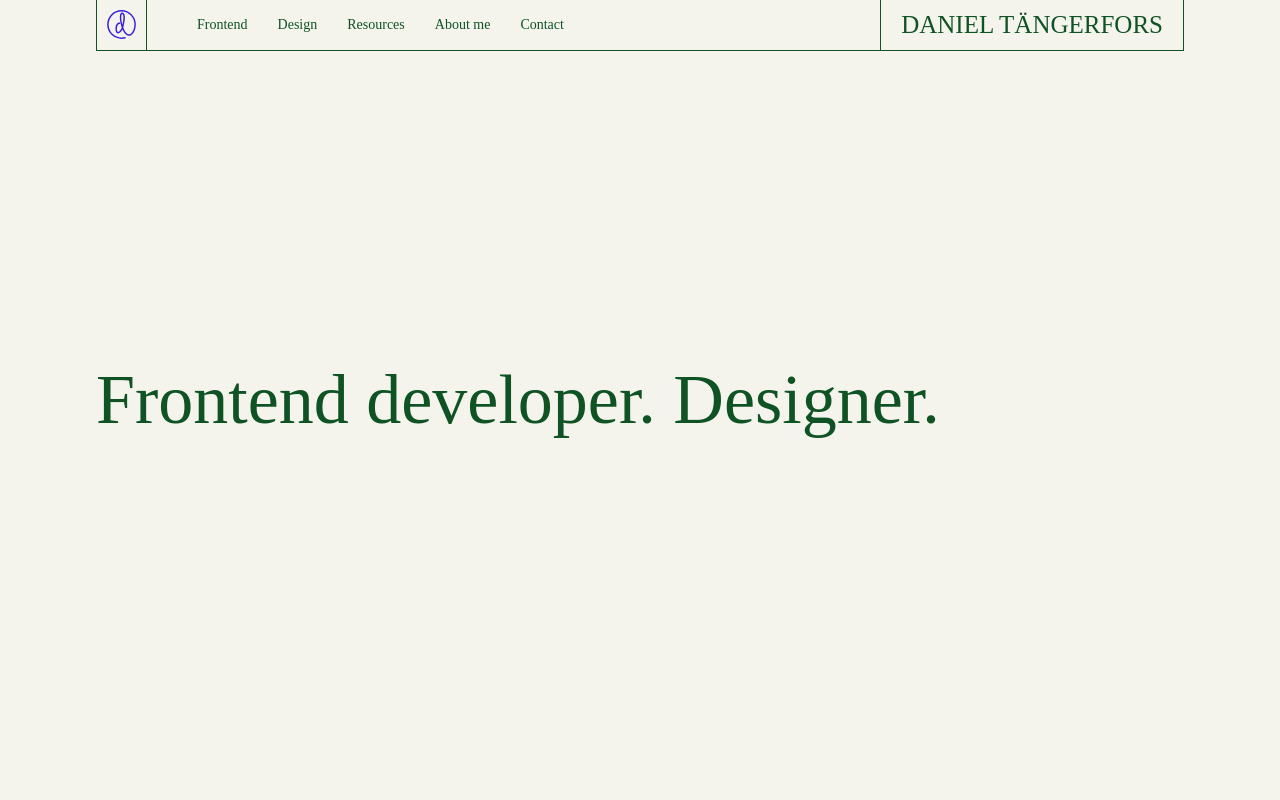
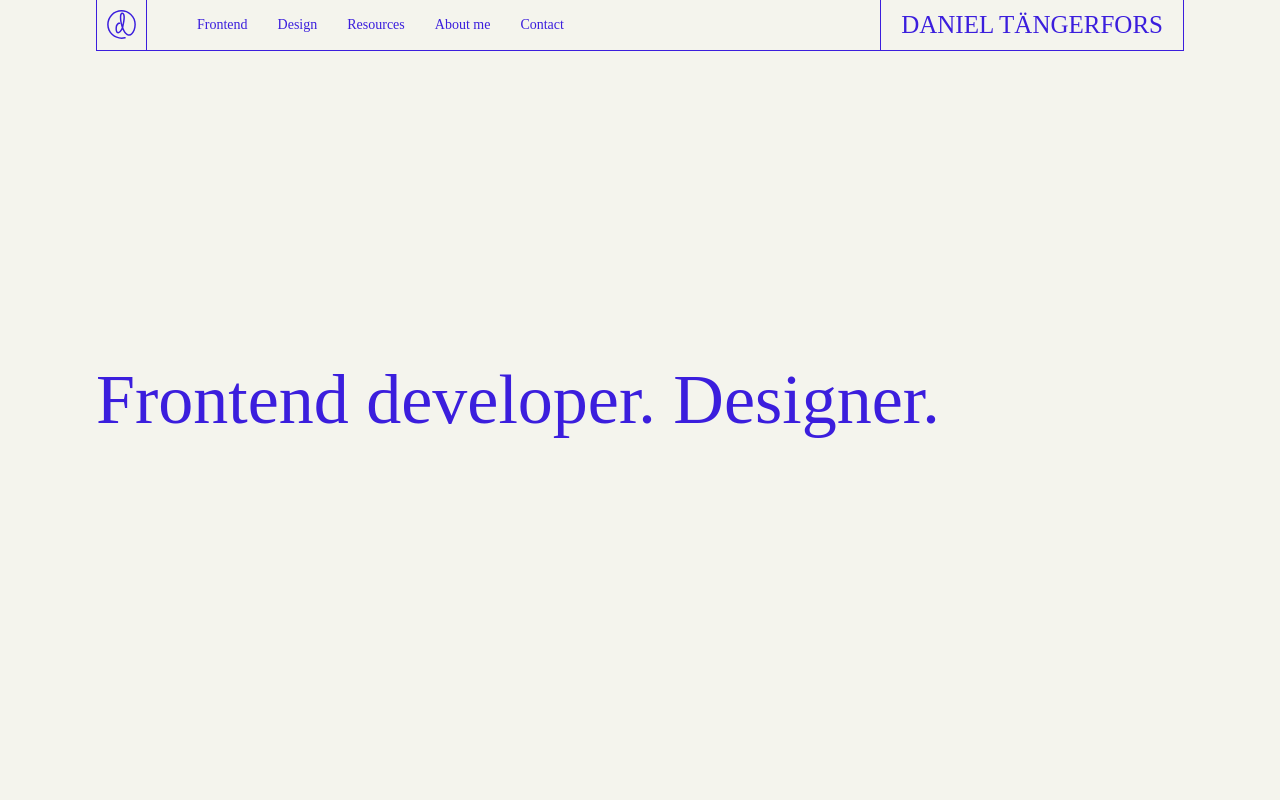
Before and after one commit to dtangerfors/react-portfolio, a React (Create React App) app: page / in a window 1280 px wide. Shown: the top 800 px of the page. Built offline with nearby package versions, Linux system fonts and the light colour scheme; a web font is replaced by a local one.

Commit message:
Updated primaryColor property

```diff
--- a/src/assets/theme.js
+++ b/src/assets/theme.js
@@ -1,5 +1,5 @@
 const theme = {
-    primaryColor: '#0F5224',
+    primaryColor: '#3B1EDD',
     secondaryColor: '#F4F4ED',
     titleFont: 'NeueMachina',
     bodyFont: 'Aileron',
```
